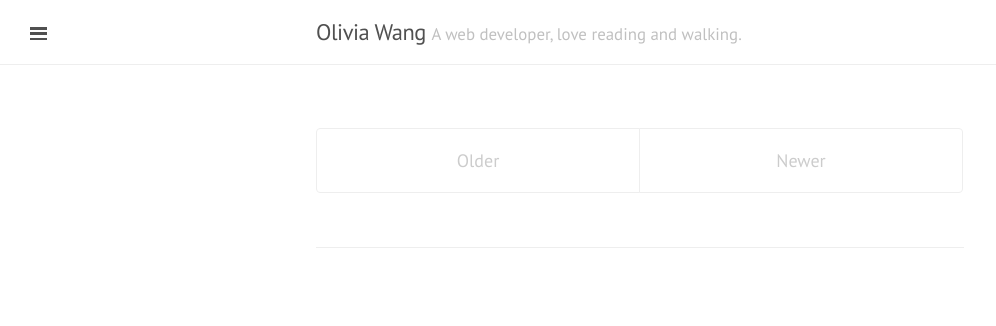
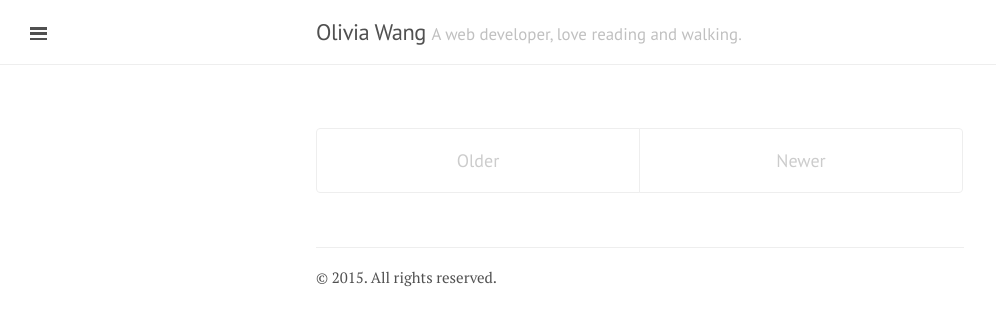
Before and after one commit to voidove/voidove.github.io, a Jekyll site: the page built from index.html, in a window 1280 px wide. Shown: the top 326 px of the page, without its empty margins (0-996 px from the left). Built offline with Jekyll 4.4.1, drawn with Linux system fonts in a browser that asks for light colours; Markdown is read by kramdown in place of the engine named in the settings; the list of posts is cut into pages by our own code.

Commit message:
test
test

```diff
--- /dev/null
+++ b/_includes/addthis.html
@@ -0,0 +1,2 @@
+<!-- Go to www.addthis.com/dashboard to customize your tools -->
+<script type="text/javascript" src="//s7.addthis.com/js/300/addthis_widget.js#pubid=ra-54c7762f5e098e9d" async="async"></script>
--- a/_includes/head.html
+++ b/_includes/head.html
@@ -1,6 +1,7 @@
 <head>
     {% include google-analytics.html %}
     {% include webicons.html %}
+    {% include addthis.html %}
     <link href="http://gmpg.org/xfn/11" rel="profile">
     <meta http-equiv="X-UA-Compatible" content="IE=edge">
     <meta http-equiv="content-type" content="text/html; charset=utf-8">
--- a/_layouts/default.html
+++ b/_layouts/default.html
@@ -41,6 +41,10 @@ img {
       {{ content }}
 
         <footer class="footer">
+
+            <small>
+                &copy; <time datetime="{{ site.time | date_to_xmlschema }}">{{ site.time | date: '%Y' }}</time>. All rights reserved.
+            </small>
         </footer>
     </div>
 
```
Lines whose indentation alone changed are shown as unchanged.
